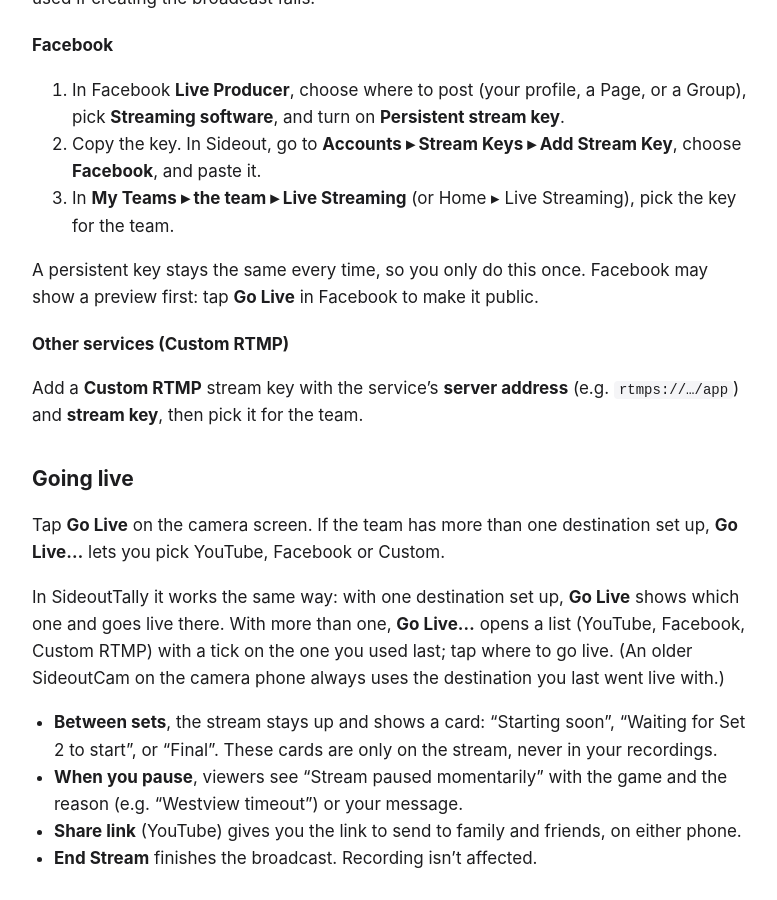
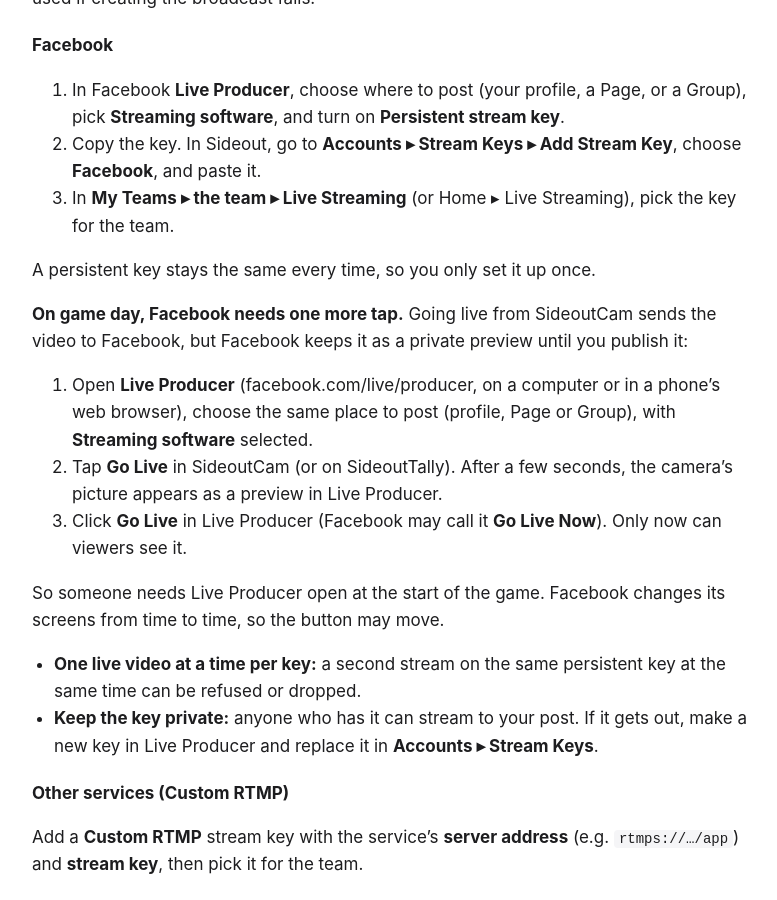
Before and after one commit to johncraigcole/sideout-site, a Jekyll site: the page built from help/07-Live-Streaming.md, in a window 1280 px wide and 900 px high, scrolled down 1175 px. Shown: the whole window, without its empty margins (248-1025 px from the left). Built offline with Jekyll 4.4.1, drawn with Linux system fonts in a browser that asks for light colours.

Commit message:
Publish site and help pages (2026-10-09)

```diff
--- a/help/07-Live-Streaming.md
+++ b/help/07-Live-Streaming.md
@@ -34,7 +34,18 @@
 2. Copy the key. In Sideout, go to **Accounts ▸ Stream Keys ▸ Add Stream Key**, choose **Facebook**, and paste it.
 3. In **My Teams ▸ the team ▸ Live Streaming** (or Home ▸ Live Streaming), pick the key for the team.
 
-A persistent key stays the same every time, so you only do this once. Facebook may show a preview first: tap **Go Live** in Facebook to make it public.
+A persistent key stays the same every time, so you only set it up once.
+
+**On game day, Facebook needs one more tap.** Going live from SideoutCam sends the video to Facebook, but Facebook keeps it as a private preview until you publish it:
+
+1. Open **Live Producer** (facebook.com/live/producer, on a computer or in a phone's web browser), choose the same place to post (profile, Page or Group), with **Streaming software** selected.
+2. Tap **Go Live** in SideoutCam (or on SideoutTally). After a few seconds, the camera's picture appears as a preview in Live Producer.
+3. Click **Go Live** in Live Producer (Facebook may call it **Go Live Now**). Only now can viewers see it.
+
+So someone needs Live Producer open at the start of the game. Facebook changes its screens from time to time, so the button may move.
+
+- **One live video at a time per key:** a second stream on the same persistent key at the same time can be refused or dropped.
+- **Keep the key private:** anyone who has it can stream to your post. If it gets out, make a new key in Live Producer and replace it in **Accounts ▸ Stream Keys**.
 
 ### Other services (Custom RTMP)
 
```
